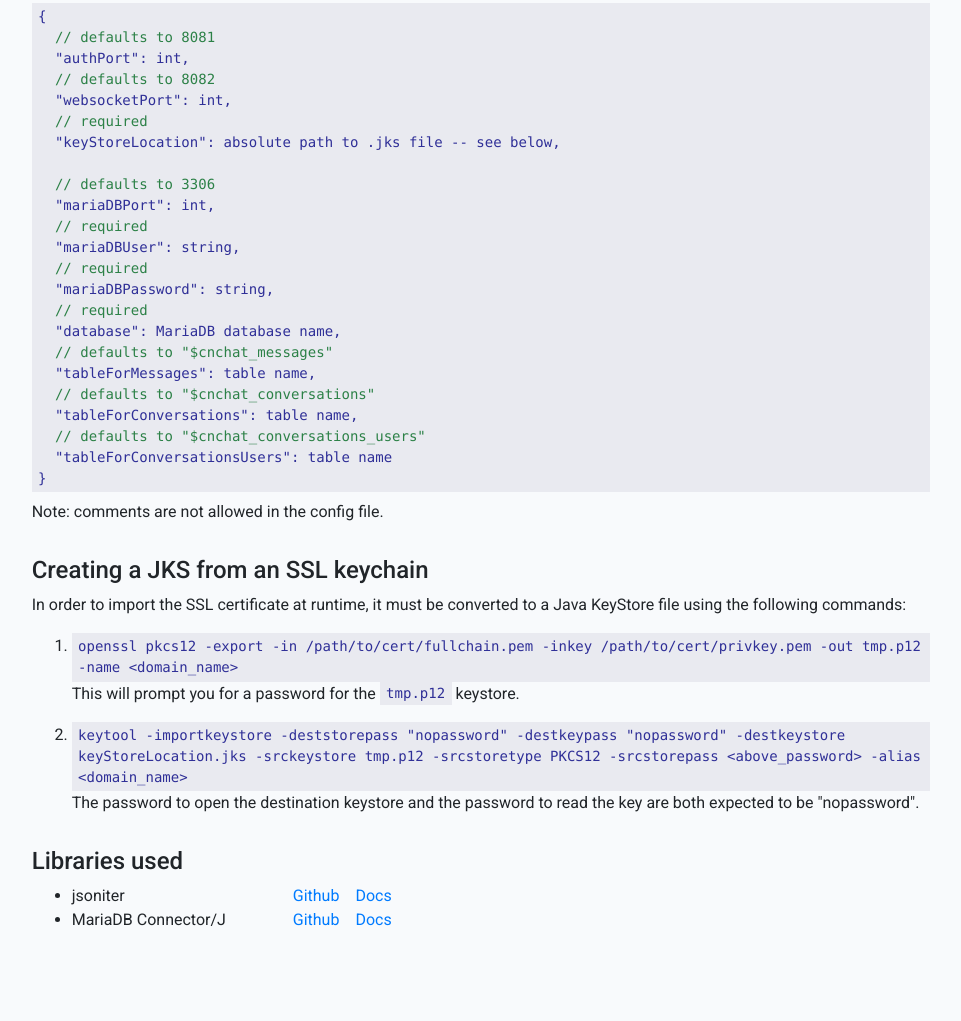
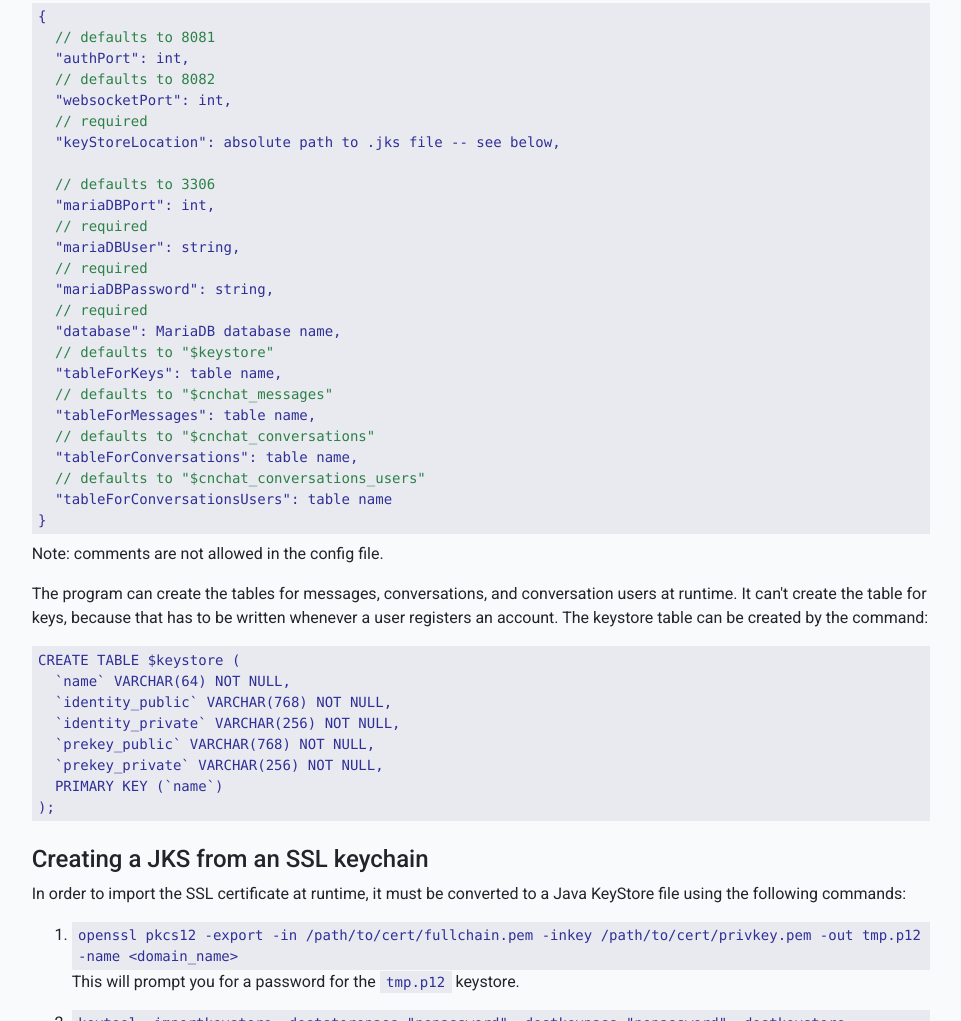
Before and after one commit to dylanburati/CNChat, a plain HTML site: page server.html in a window 1280 px wide. Shown: the part 521-1542 px from the top of the page, without its empty margins (159-1120 px from the left). Drawn offline with nearby package versions, Linux system fonts and the light colour scheme.

Commit message:
Add instructions for creating keystore table

```diff
--- a/server.html
+++ b/server.html
@@ -107,6 +107,8 @@
   "mariaDBPassword": string,
   <span style="color: #2c8147">// required</span>
   "database": MariaDB database name,
+  <span style="color: #2c8147">// defaults to "$keystore"</span>
+  "tableForKeys": table name,
   <span style="color: #2c8147">// defaults to "$cnchat_messages"</span>
   "tableForMessages": table name,
   <span style="color: #2c8147">// defaults to "$cnchat_conversations"</span>
@@ -117,6 +119,20 @@
           <p>
             Note: comments are not allowed in the config file.
           </p>
+          <p class="mt-2">
+            The program can create the tables for messages, conversations, and conversation users at
+            runtime. It can't create the table for keys, because that has to be written whenever a user
+            registers an account. The keystore table can be created by the command:
+          </p>
+          <code class="d-block multiline-text"
+>CREATE TABLE $keystore (
+  `name` VARCHAR(64) NOT NULL,
+  `identity_public` VARCHAR(768) NOT NULL,
+  `identity_private` VARCHAR(256) NOT NULL,
+  `prekey_public` VARCHAR(768) NOT NULL,
+  `prekey_private` VARCHAR(256) NOT NULL,
+  PRIMARY KEY (`name`)
+);</code>
         </div>
 
         <div class="px-1 py-2">
```
